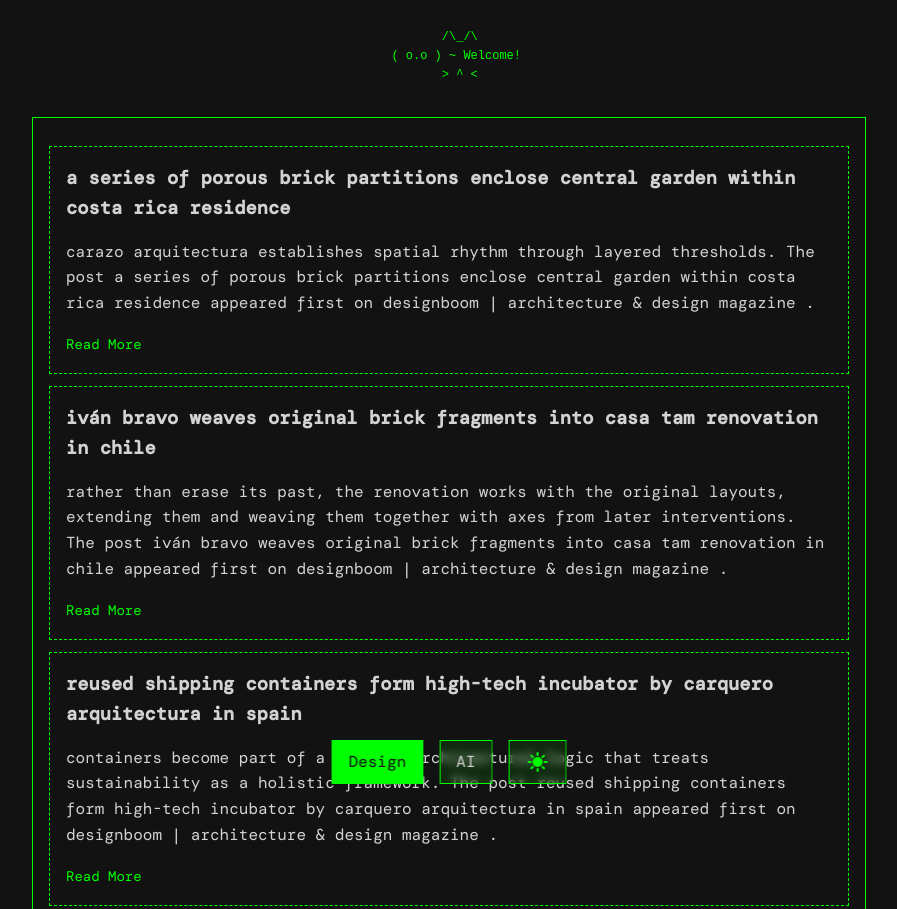
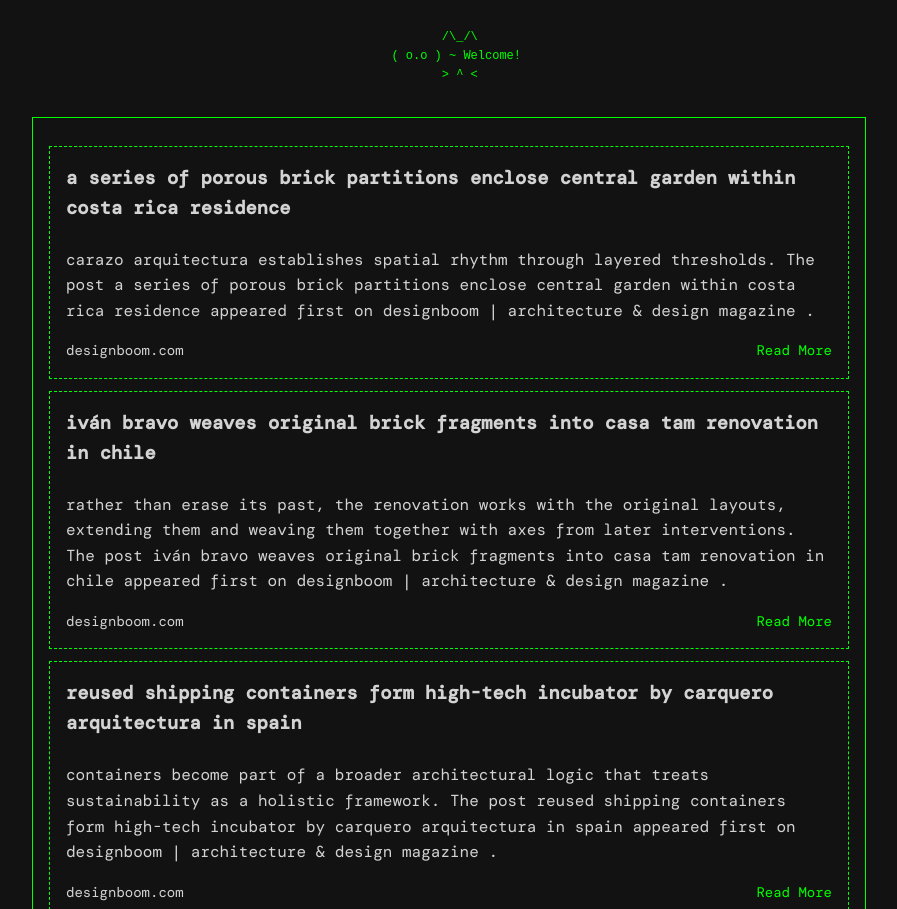
Before and after one commit to saberzou/OpenClawPlayground, a website: page index.html in a window 1280 px wide. Shown: the top 909 px of the page, without its empty margins (191-1088 px from the left). Drawn offline with nearby package versions, Linux system fonts and the light colour scheme.

Commit message:
enhance: Adjust article cards to show publisher on left and link on right

```diff
--- a/index.html
+++ b/index.html
@@ -72,6 +72,9 @@
       padding: var(--padding);
       margin: 12px 0;
       border: 1px dashed var(--border);
+      display: flex;
+      flex-direction: column;
+      justify-content: space-between;
     }
 
     .news-card h3 {
@@ -79,35 +82,20 @@
       color: var(--text-primary);
     }
 
+    .news-card p {
+      flex-grow: 1;
+    }
+
+    .news-card-footer {
+      display: flex;
+      justify-content: space-between;
+      font-size: 14px;
+    }
+
     .news-card a {
       font-size: 14px;
       color: var(--highlight);
       text-decoration: none;
-    }
-
-    .tab, .theme-toggle {
-      display: flex;
-      align-items: center;
-      justify-content: center;
-      cursor: pointer;
-      padding: 8px 16px;
-      border: 1px solid var(--border);
-      background: var(--blur-background);
-      backdrop-filter: blur(4px);
-    }
-
-    .tabs-container {
-      position: fixed;
-      bottom: 16px;
-      left: 50%;
-      transform: translateX(-50%);
-      display: flex;
-      gap: 16px;
-    }
-
-    .tab.active {
-      background: var(--border);
-      color: var(--bg);
     }
   </style>
 </head>
@@ -177,7 +165,10 @@
           <div class="news-card">
             <h3>${article.title}</h3>
             <p>${article.description}</p>
-            <a href="${article.link}" target="_blank">Read More</a>
+            <div class="news-card-footer">
+              <span>${article.source}</span>
+              <a href="${article.link}" target="_blank">Read More</a>
+            </div>
           </div>
         `)
         .join('');
```
